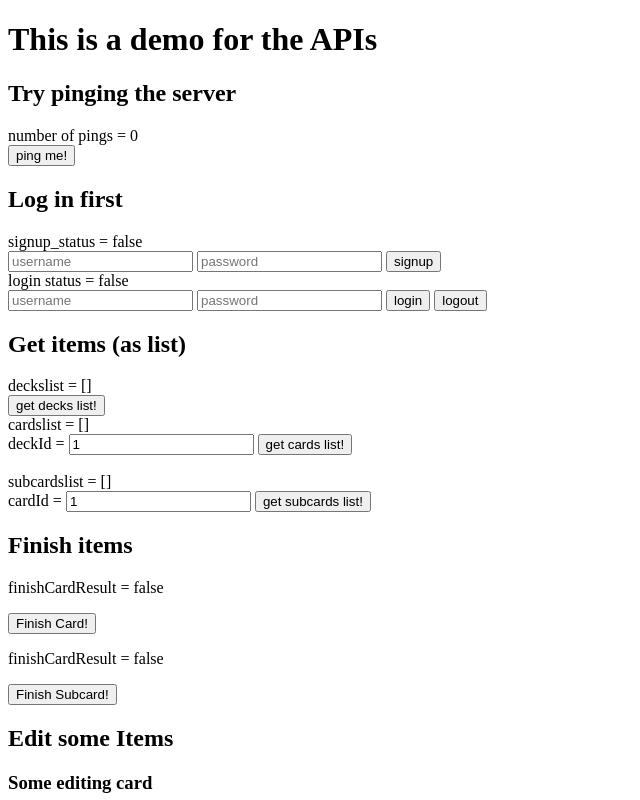
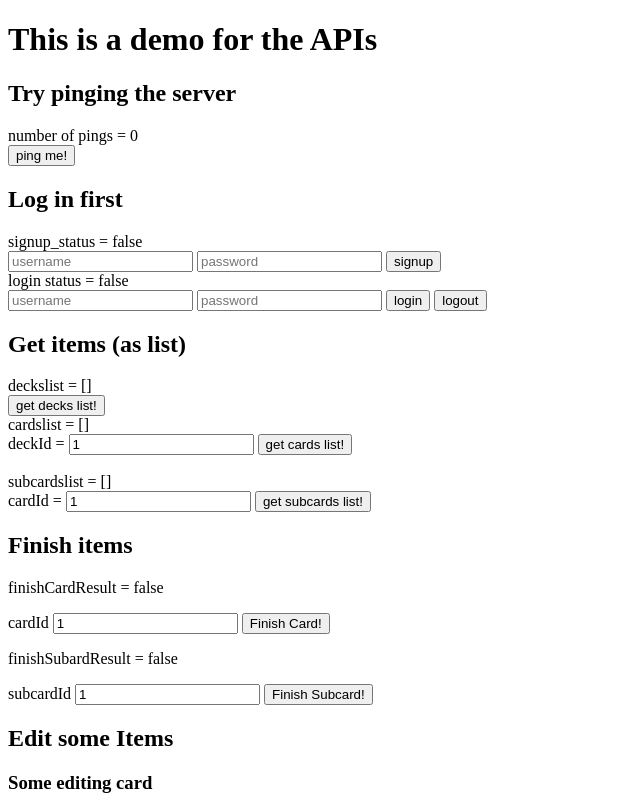
Before and after one commit to GrapesGoober/TodoCards-Project, a SvelteKit app in the folder TodoCards-FrontEnd/: page /api-demo in a window 1280 px wide. Shown: the top 800 px of the page, without its empty margins (0-640 px from the left). Built offline with nearby package versions, Linux system fonts and the light colour scheme.

Commit message:
Added finished id on api-demo

```diff
--- a/TodoCards-FrontEnd/src/routes/api-demo/FinishItemsTemplate.svelte
+++ b/TodoCards-FrontEnd/src/routes/api-demo/FinishItemsTemplate.svelte
@@ -14,6 +14,9 @@
 </script>
 
 <p>finishCardResult = {finishCardResult}</p>
+cardId <input type="text" bind:value={cardId}>
 <input type="button" value="Finish Card!" on:click={finishCard}>
-<p>finishCardResult = {finishSubardResult}</p>
+
+<p>finishSubardResult = {finishSubardResult}</p>
+subcardId <input type="text" bind:value={subcardId}>
 <input type="button" value="Finish Subcard!" on:click={finishSubcard}>
```
